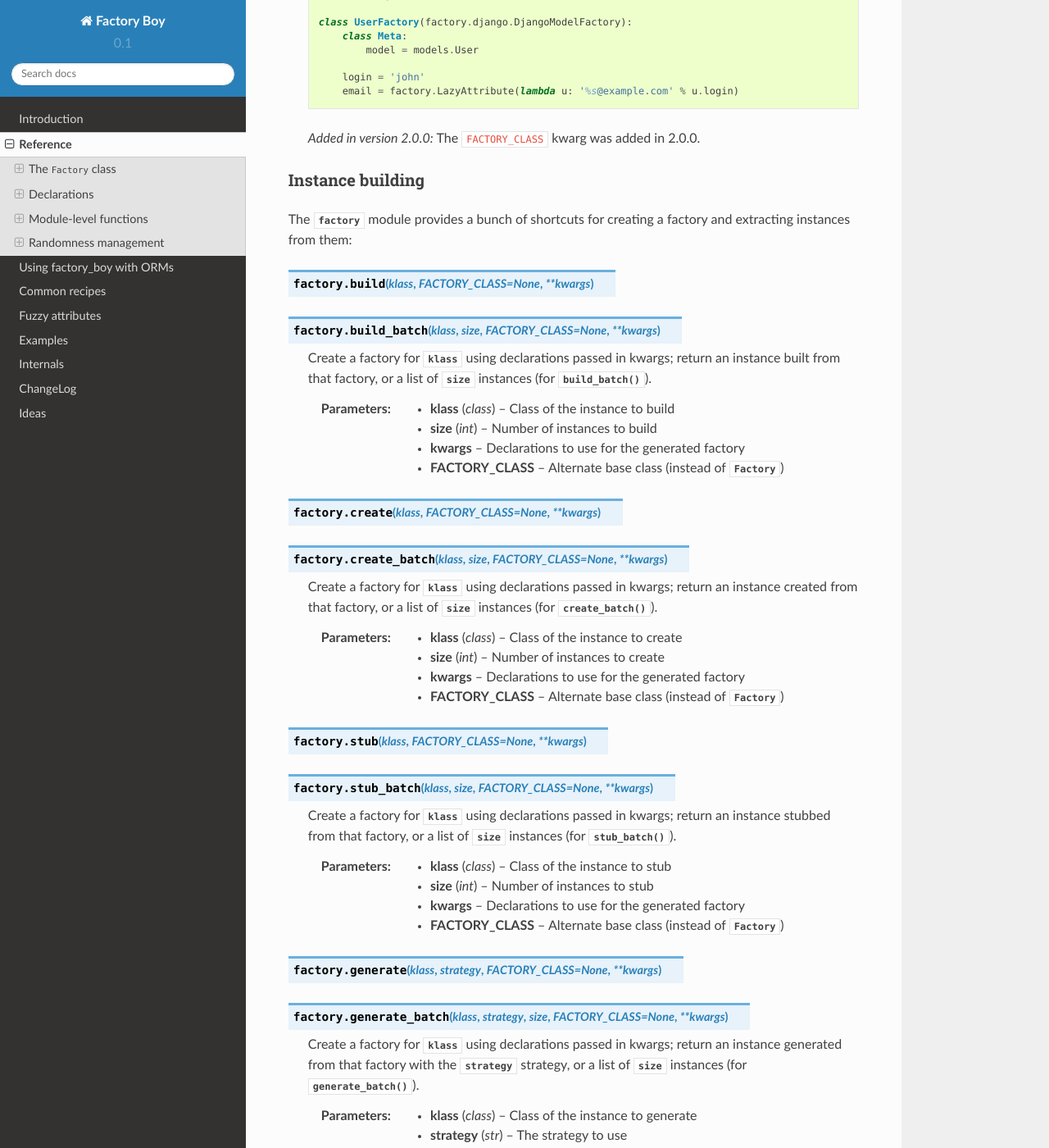
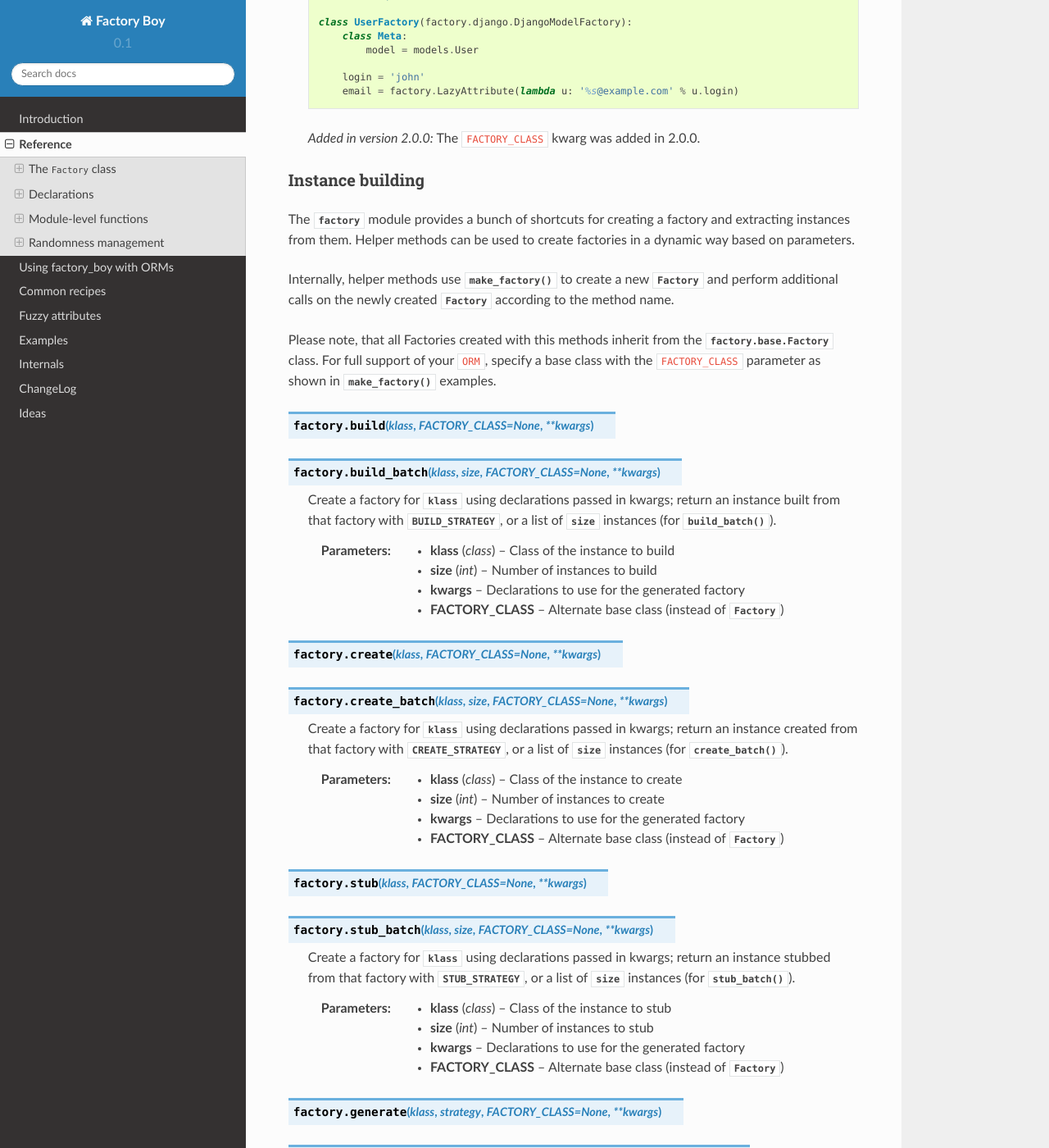
Before and after one commit to FactoryBoy/factory_boy, a Sphinx documentation site: the page built from docs/reference.rst, in a window 1280 px wide and 1400 px high, scrolled down 34371 px. Shown: the whole window at 82% size. Built offline with Sphinx 7.4.7 and the Read the Docs theme 2.0.0, drawn with Linux system fonts in a browser that asks for light colours.

```diff
--- a/docs/reference.rst
+++ b/docs/reference.rst
@@ -2018,13 +2018,23 @@
 """""""""""""""""
 
 The :mod:`factory` module provides a bunch of shortcuts for creating a factory and
-extracting instances from them:
+extracting instances from them. Helper methods can be used to create factories
+in a dynamic way based on parameters.
+
+Internally, helper methods use :func:`make_factory` to create a new
+:class:`Factory` and perform additional calls on the newly created
+:class:`Factory` according to the method name.
+
+Please note, that all Factories created with this methods inherit from the
+:class:`factory.base.Factory` class. For full support of your ``ORM``, specify
+a base class with the ``FACTORY_CLASS`` parameter as shown in
+:func:`make_factory` examples.
 
 .. function:: build(klass, FACTORY_CLASS=None, **kwargs)
 .. function:: build_batch(klass, size, FACTORY_CLASS=None, **kwargs)
 
     Create a factory for :obj:`klass` using declarations passed in kwargs;
-    return an instance built from that factory,
+    return an instance built from that factory with :data:`BUILD_STRATEGY`,
     or a list of :obj:`size` instances (for :func:`build_batch`).
 
     :param class klass: Class of the instance to build
@@ -2038,7 +2048,7 @@
 .. function:: create_batch(klass, size, FACTORY_CLASS=None, **kwargs)
 
     Create a factory for :obj:`klass` using declarations passed in kwargs;
-    return an instance created from that factory,
+    return an instance created from that factory with :data:`CREATE_STRATEGY`,
     or a list of :obj:`size` instances (for :func:`create_batch`).
 
     :param class klass: Class of the instance to create
@@ -2052,7 +2062,7 @@
 .. function:: stub_batch(klass, size, FACTORY_CLASS=None, **kwargs)
 
     Create a factory for :obj:`klass` using declarations passed in kwargs;
-    return an instance stubbed from that factory,
+    return an instance stubbed from that factory with :data:`STUB_STRATEGY`,
     or a list of :obj:`size` instances (for :func:`stub_batch`).
 
     :param class klass: Class of the instance to stub
```
Also changed, not shown: 2 other files.
